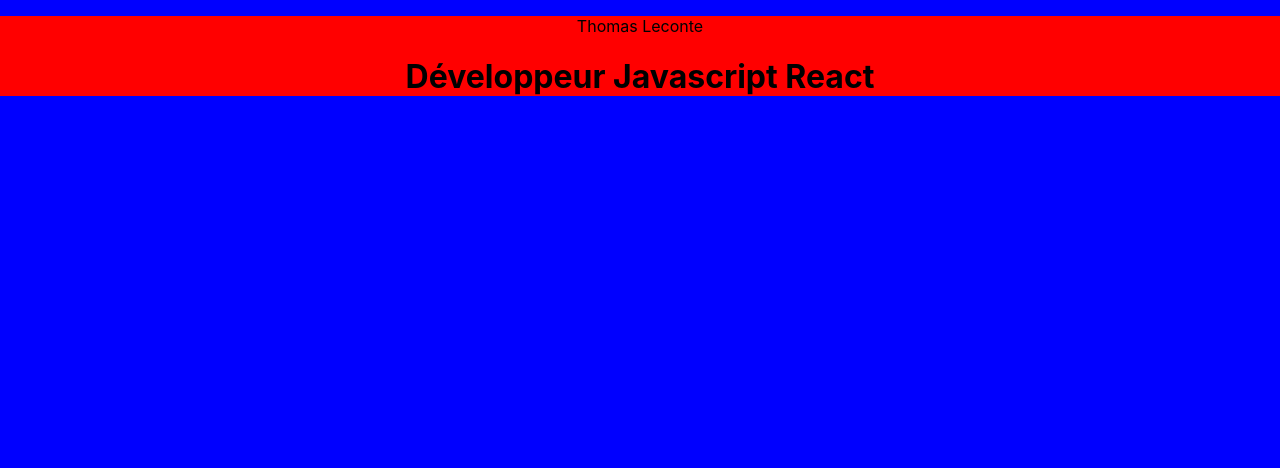
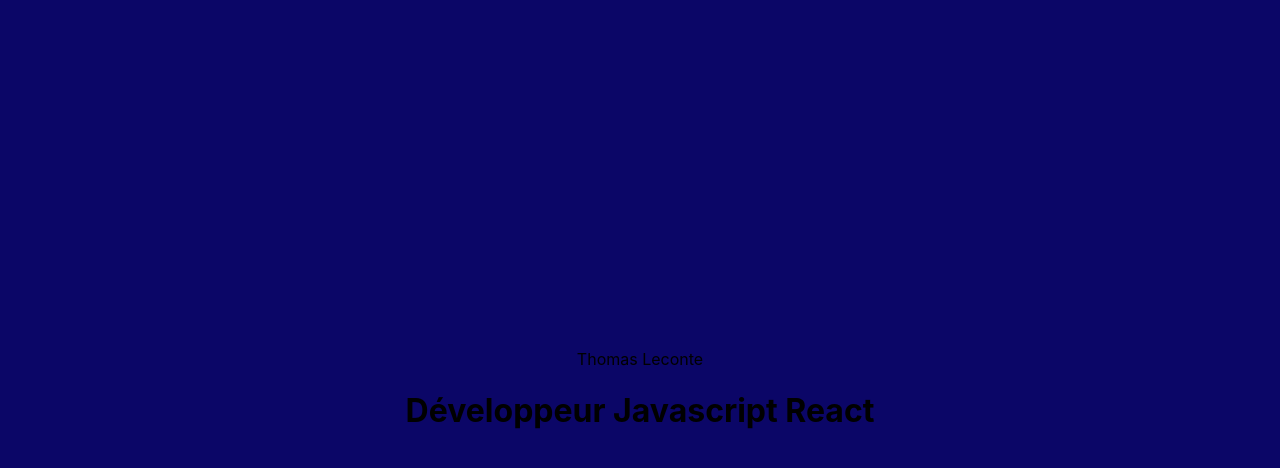
Before and after one commit to Halloween47/portfolio_2024, a React (Create React App) app: page / in a window 1280 px wide. Shown: the top 468 px of the page. Built offline with nearby package versions, Linux system fonts and the light colour scheme.

Commit message:
hero : test couleur

```diff
--- a/src/sass/_hero.scss
+++ b/src/sass/_hero.scss
@@ -1,3 +1,12 @@
 .hero {
-    background-color: red;
+    background-color: rgb(11, 6, 103);
+    width: 100%; height: 100vh;
+    display: flex;
+    flex-direction: column;
+    justify-content: center;
+    align-items: center;
+
+    p {
+        margin: 0;padding: 0;
+    }
 }
--- a/src/style.css
+++ b/src/style.css
@@ -11,7 +11,17 @@ code {
 }
 
 .hero {
-  background-color: red;
+  background-color: rgb(11, 6, 103);
+  width: 100%;
+  height: 100vh;
+  display: flex;
+  flex-direction: column;
+  justify-content: center;
+  align-items: center;
+}
+.hero p {
+  margin: 0;
+  padding: 0;
 }
 
 /*# sourceMappingURL=style.css.map */
```
Also changed, not shown: 1 other file (tests, documents, lock files or other folders).
